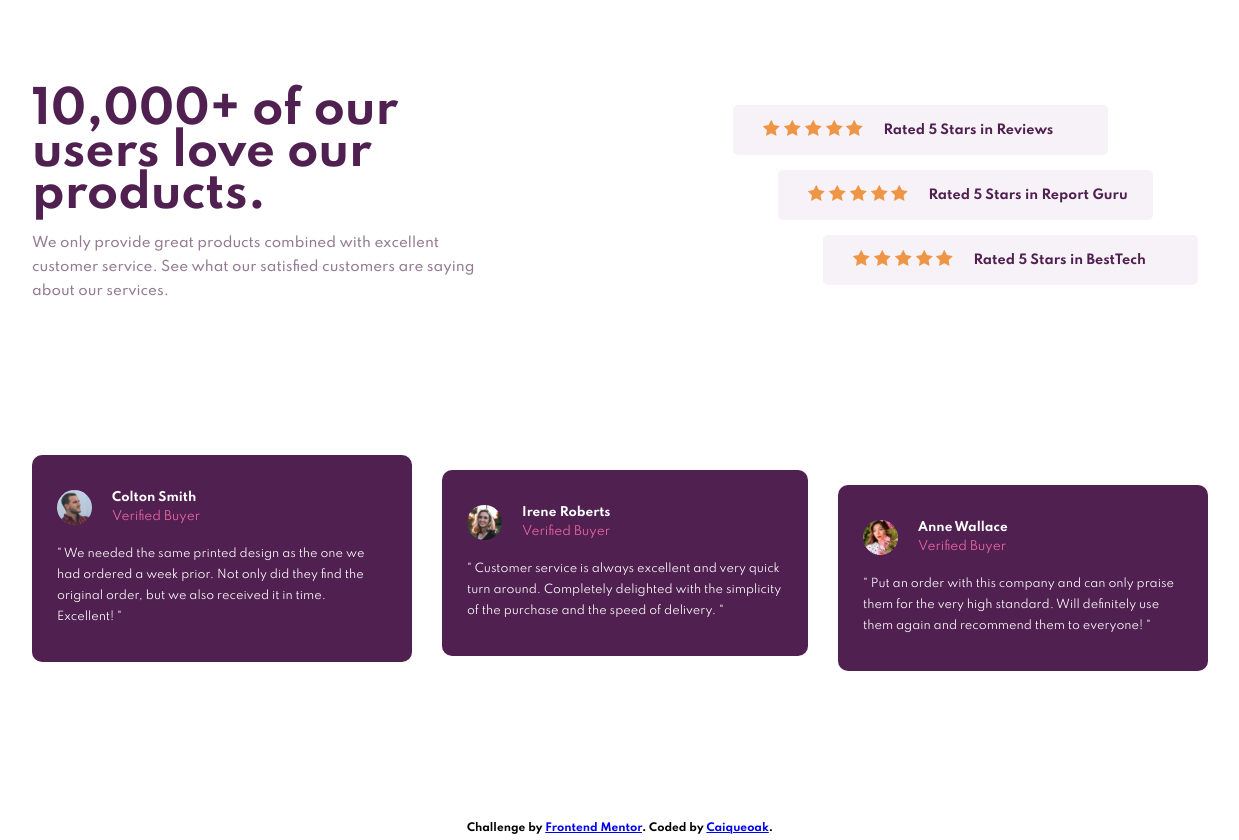
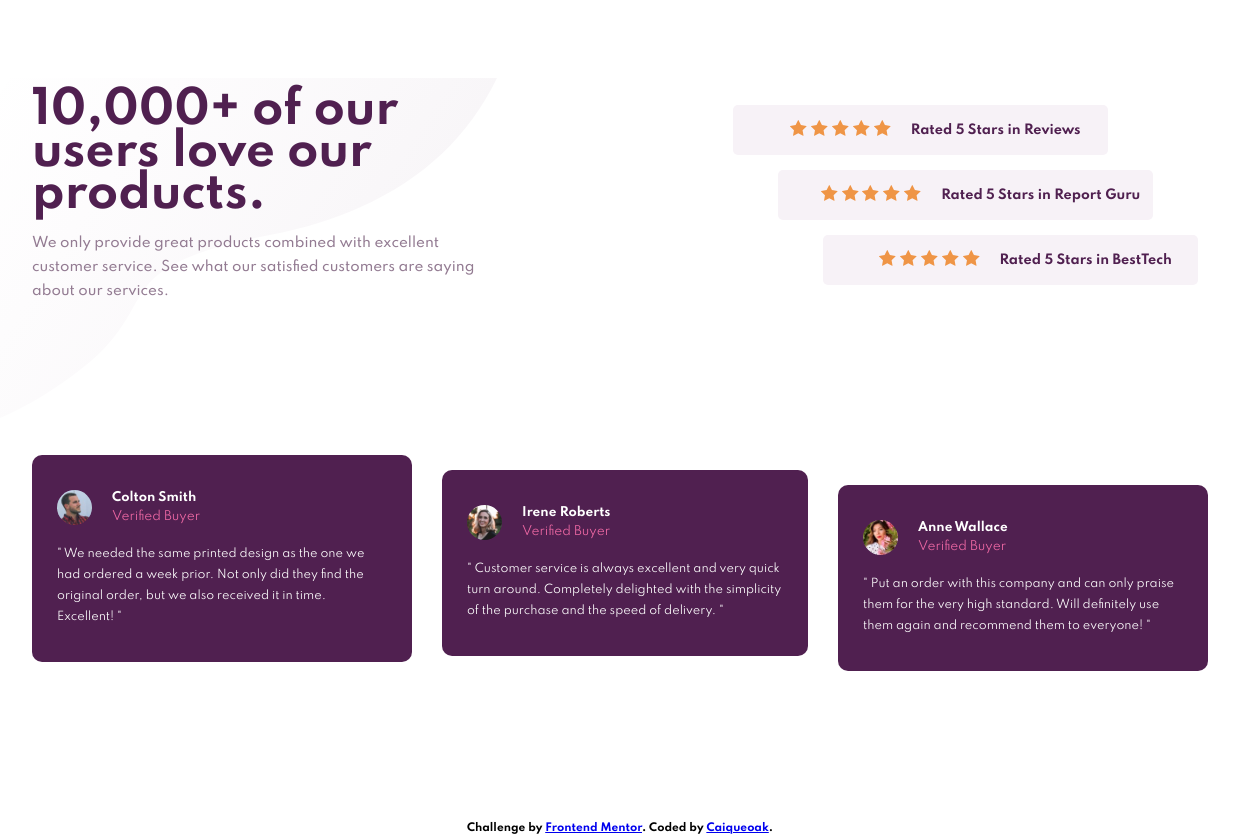
Before and after one commit to Caiqueoak/Responsive-Social-proof-site, a plain HTML site: page index.html in a window 1536 px wide. Shown: the whole page, without its empty margins (148-1387 px from the left). Drawn offline with Linux system fonts and the light colour scheme.

Commit message:
added background images

```diff
--- a/sass/main.scss
+++ b/sass/main.scss
@@ -3,6 +3,11 @@
 //MOBILE VERSION
 body {
   position: relative;
+  background: url(../images/bg-pattern-top-mobile.svg),
+    url(../images/bg-pattern-bottom-mobile.svg);
+  background-position: right 50vw bottom 70vh, left 50vw top 70vh;
+  background-repeat: no-repeat;
+  background-color: aqua;
 }
 
 .main-container {
@@ -110,10 +115,22 @@ footer {
 
 // TABLET VERSION
 @media screen and (min-width: 750px) {
+  body {
+    background: url(../images/bg-pattern-top-desktop.svg),
+      url(../images/bg-pattern-bottom-desktop.svg);
+    background-position: right 50vw bottom 70vh, left 50vw top 70vh;
+    background-repeat: no-repeat;
+  }
 
   // HEADING
   .heading-description {
     max-width: 750px;
+  }
+
+  // RATES REVIEWS
+  .rates-box {
+    justify-content: center;
+    row-gap: 5px;
   }
 
   // BUYERS REVIEWS
@@ -132,6 +149,10 @@ footer {
 
   body {
     height: 105vh;
+    background: url(../images/bg-pattern-top-desktop.svg),
+      url(../images/bg-pattern-bottom-desktop.svg) no-repeat;
+    background-position: right 58vw bottom 50vh, left 30vw top 100vh;
+    background-repeat: no-repeat;
   }
 
   .main-container {
```
Also changed, not shown: css/main.css, 1 other file.
